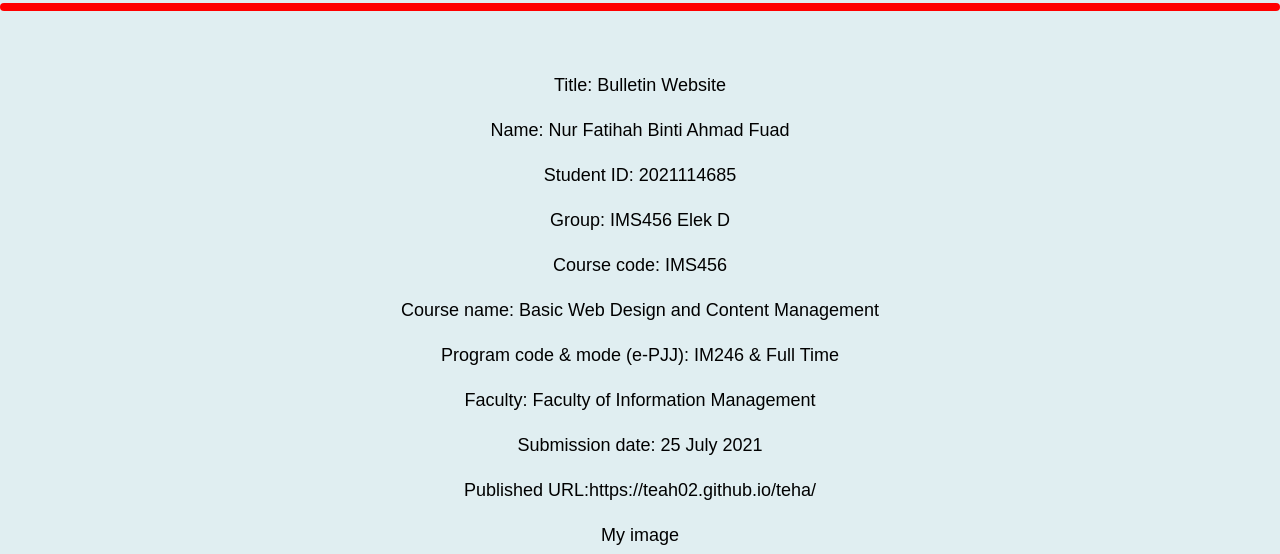
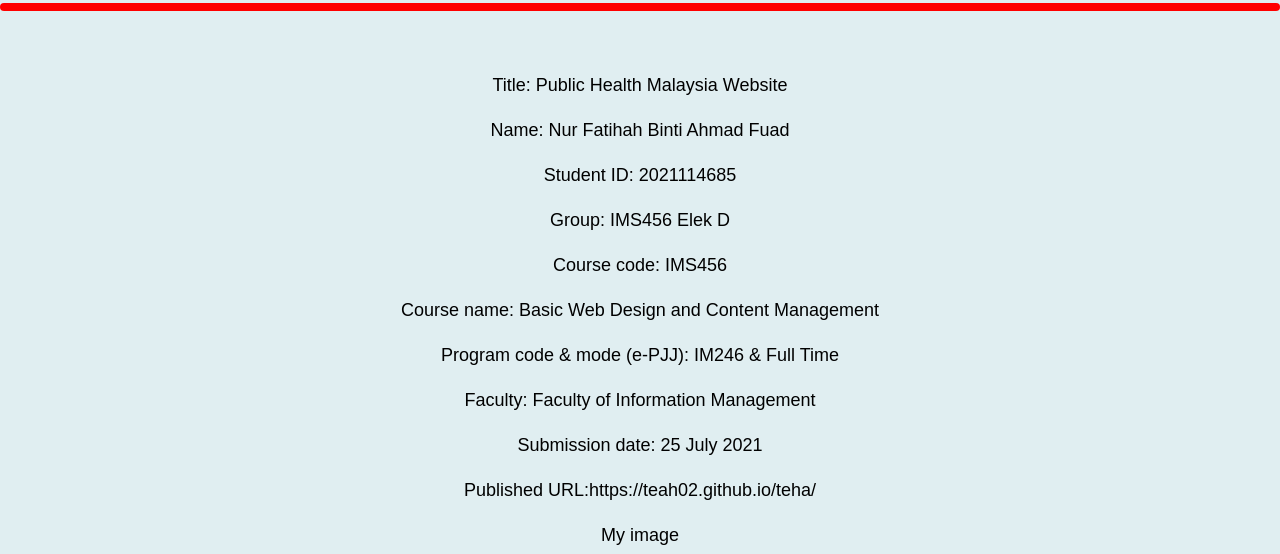
Before and after one commit to Teah02/teha, a plain HTML site: page aboutme.html in a window 1280 px wide. Shown: the part 246-800 px from the top of the page. Drawn offline with nearby package versions, Linux system fonts and the light colour scheme.

Commit message:
Update aboutme.html

```diff
--- a/aboutme.html
+++ b/aboutme.html
@@ -28,7 +28,7 @@
 <h1 style ="text-align:center;color:black; text-shadow: 5px 5px 5px yellow; font-size: 30px;font-family:verdana; "class="solid">About Me </h1><center>
 <hr class="rounded">
 <br>
-<p>Title: Bulletin Website</p>
+<p>Title: Public Health Malaysia Website</p>
 <p>Name: Nur Fatihah Binti Ahmad Fuad</p>
 <p>Student ID: 2021114685</p>
 <p>Group: IMS456 Elek D</p>
```
